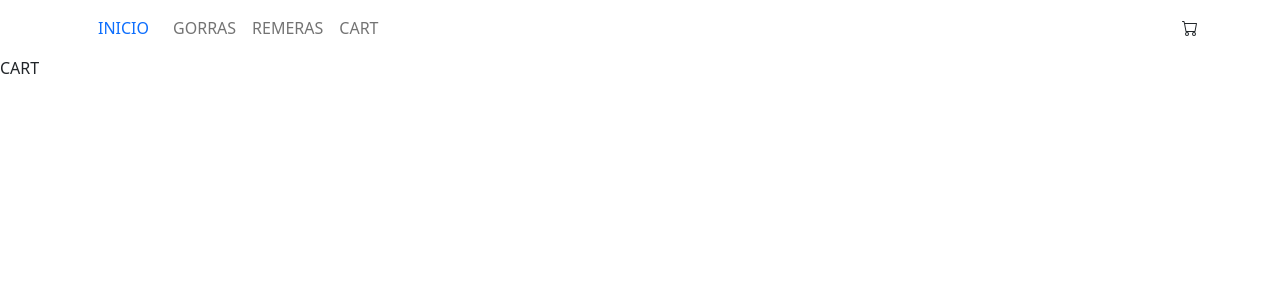
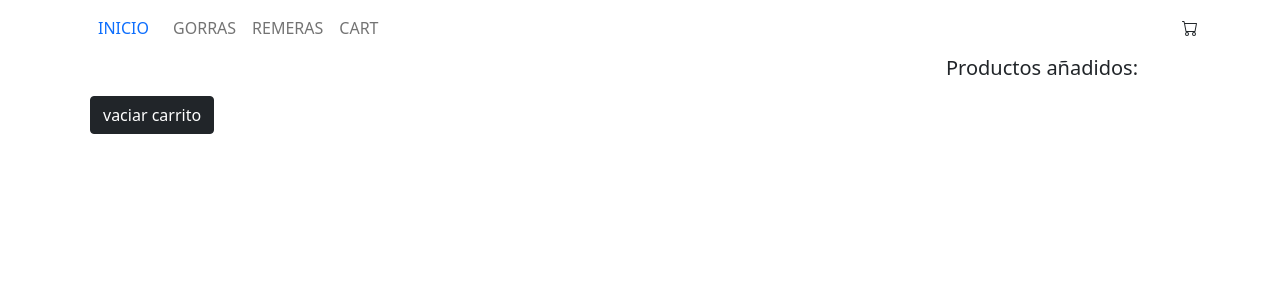
Before and after one commit to gonzalolionelprieto/eccomerce-prietogonzalo, a React (Create React App) app: page /cart in a window 1280 px wide. Shown: the top 300 px of the page. Built offline with nearby package versions, Linux system fonts and the light colour scheme.

Commit message:
clase 10
desafio clase 10 context terminado

```diff
--- a/src/App.js
+++ b/src/App.js
@@ -4,21 +4,25 @@ import NavBar from "./components/NavBar/NavBar.js";
 import ItemDetaillContainer from "./components/itemDetaillContainer/itemDetaillContainer";
 import { BrowserRouter, Routes, Route } from "react-router-dom";
 import Cart from "./components/cart";
+import CartContextProvider from "./context/CartContext";
 
 function App() {
   return (
-    <BrowserRouter>
-      <NavBar />
-      <Routes>
-
-
-        <Route  exact path="/" element={<ItemListContainer />} />
-        <Route  exact path="/categoria/:idCategoria" element={<ItemListContainer />} />
-        <Route  exact path="/detalle/:id" element={<ItemDetaillContainer />} />
-        <Route  exact path="/cart" element={<Cart />} />
-
-      </Routes>
-    </BrowserRouter>
+    <CartContextProvider>
+      <BrowserRouter>
+        <NavBar />
+        <Routes>
+          <Route exact path="/" element={<ItemListContainer />} />
+          <Route
+            exact
+            path="/categoria/:idCategoria"
+            element={<ItemListContainer />}
+          />
+          <Route exact path="/detalle/:id" element={<ItemDetaillContainer />} />
+          <Route exact path="/cart" element={<Cart />} />
+        </Routes>
+      </BrowserRouter>
+    </CartContextProvider>
   );
 }
 
--- a/src/components/ItemListContainer/item.js
+++ b/src/components/ItemListContainer/item.js
@@ -18,7 +18,7 @@ export default function Item({prod}) {
 
               </div>
               <div className="card-body">
-                 <img src={prod.image} className="col-12"/>
+                 <img src={prod.image} className="col-12" alt=''/>
                  <div className='row'>
                      <h4>
                         {prod.nombre}
--- a/src/components/cart.js
+++ b/src/components/cart.js
@@ -1,9 +1,53 @@
-import React from 'react'
+import { useContext } from "react";
+import { CartContext } from "../context/CartContext";
 
 export default function Cart() {
-    return (
-        <div>
-            CART
+  const { cartList,borrarCarrito,borrarProducto } = useContext(CartContext);
+
+
+  return (
+    <div class="container">
+      <div class="row d-flex justify-content-center">
+        <div class="row  ">
+          <div class="col d-flex justify-content-end me-5">
+            {" "}
+            <h5> Productos añadidos: </h5>{" "}
+          </div>
         </div>
-    )
+
+        {cartList.map((prod) => (
+          <div class="card">
+            <div class="col-md-10 m-a">
+              <div class="row border-top border-bottom">
+                <div class="row col-12 d-flex justify-content-center producto">
+                  <div class="col-2">
+                    <img class="img-fluid" src={prod.image} alt="" />
+                  </div>
+                  <div class="col-4 d-flex flex-column justify-content-center ">
+                    <div class="  align-items-center">
+                      <h5 text-muted>{prod.categoria}</h5>
+
+                      <h4>{prod.nombre}</h4>
+                    </div>
+                  </div>
+                  <div class="col-4 d-flex align-items-center">
+                    <h4>cantidad {prod.cantidad}</h4>
+                  </div>
+
+                  <div class="col-2 d-flex align-items-center">
+                    <h5>
+                      ${prod.price} <button class="btn btn-dark borrar" onClick={borrarProducto}> X </button>
+                    </h5>
+                  </div>
+                </div>
+              </div>
+            </div>
+          </div>
+        ))}
+      </div>
+      <div>
+          <button class="btn btn-dark m-2" onClick={borrarCarrito}> vaciar carrito  </button>
+      </div>
+    </div>
+  );
 }
--- a/src/components/itemCounts/itemCounts.js
+++ b/src/components/itemCounts/itemCounts.js
@@ -10,9 +10,7 @@ function Contador({ max, inicial,onAdd }) {
     count > inicial ? setCount((prev) => prev - 1) : alert("compra minima"); //  ahora se esta haciendo uso de la funcion set para decirle que reste 1 al valor
   };
 
-  const Agregar = () => {
-    console.log("agregaste " + count + " al carrito");
-  };
+
 
   return (
     <div className="row d-flex justify-content-center m-0">
--- a/src/components/itemDetaillContainer/itemDetail.js
+++ b/src/components/itemDetaillContainer/itemDetail.js
@@ -1,17 +1,19 @@
-import Reac,{ useState} from "react";
+import React, { useState, useContext } from "react";
 import Contador from "../itemCounts/itemCounts";
 import { Link } from "react-router-dom";
-
+import { CartContext } from "../../context/CartContext";
 
 const ItemDetail = ({ item }) => {
+  const { cartList, agregarAlCarrito } = useContext(CartContext);
 
-  const [irCarrito,setIrcarrito]=useState(false)
+  const [irCarrito, setIrcarrito] = useState(false);
   const onAdd = (cantidad) => {
     console.log(cantidad);
+    agregarAlCarrito({ ...item, cantidad: cantidad });
     setIrcarrito(true);
-
-};
-
+  };
+  console.log(cartList.length
+    );
   return (
     <div className="flex row p-4">
       <div className="col-12 col-md-6  d-flex align-items-center">
@@ -30,11 +32,15 @@ const ItemDetail = ({ item }) => {
         </div>
 
         <div className="row">
-
-           {!irCarrito?(<Contador className="col-6" max={10} inicial={1} onAdd={onAdd}/>):(<Link to="/cart" className="col-6 btn btn-dark m-2"> IR AL CARRITO</Link>)}
-
+          {!irCarrito ? (
+            <Contador className="col-6" max={10} inicial={1} onAdd={onAdd} />
+          ) : (
+            <Link to="/cart" className="col-6 btn btn-dark m-2">
+              {" "}
+              IR AL CARRITO
+            </Link>
+          )}
         </div>
-
       </div>
     </div>
   );
--- a/src/components/itemDetaillContainer/itemDetaillContainer.js
+++ b/src/components/itemDetaillContainer/itemDetaillContainer.js
@@ -1,5 +1,4 @@
 import React,{ useState, useEffect } from 'react';
-import getOneProduct from "../mock/getOneProduct";
 import { mock } from "../mock/asyncMock";
 import { useParams } from "react-router-dom";
 import ItemDetail from './itemDetail';
--- /dev/null
+++ b/src/context/CartContext.js
@@ -0,0 +1,52 @@
+import React from 'react'
+import { createContext,useState } from 'react'
+
+export const CartContext = createContext([]) ;
+
+ function CartContextProvider({children}) {
+
+    const [cartList, setCartList] = useState([])
+
+
+
+
+    function agregarAlCarrito(item) {
+
+        const index = cartList.findIndex(i => i.id === item.id)
+
+          if (index > -1) {
+            const anterior= cartList[index].cantidad
+
+            cartList.splice(index, 1)
+
+            setCartList([...cartList, { ...item, cantidad: item.cantidad + anterior}])
+
+          } else {
+            setCartList([...cartList, item])
+          }
+      }
+
+
+      const borrarProducto = (event) => {
+          const buttonRemove=event.target
+          buttonRemove.closest(".producto").remove();
+
+      }
+
+    function borrarCarrito (){
+        setCartList([])
+    }
+
+    return (
+        <CartContext.Provider value={
+            {cartList,
+            agregarAlCarrito,
+            borrarCarrito,
+            borrarProducto}
+            } >
+            {children}
+        </CartContext.Provider>
+    )
+}
+
+export default CartContextProvider;
```
